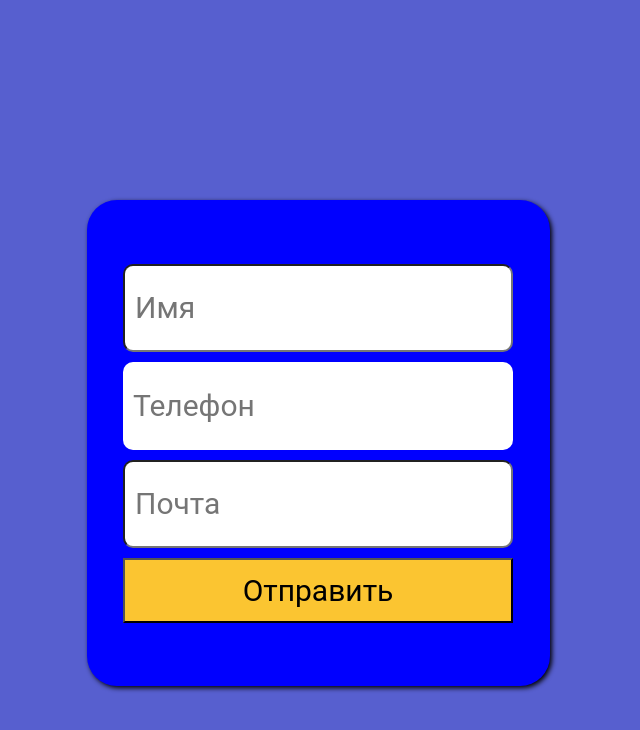
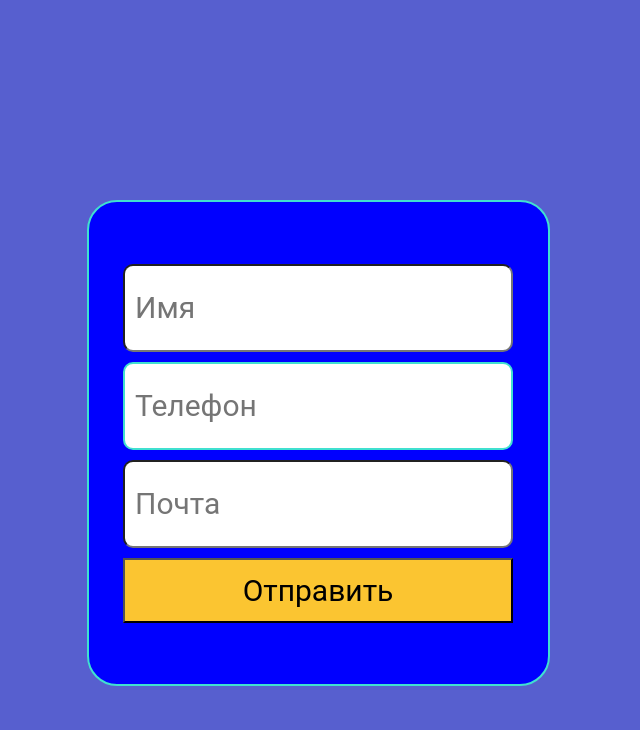
Before and after one commit to maksimbulatov/FE_homework_7, a plain HTML site: page index.html in a window 1280 px wide. In both pictures the pointer is over the element "Отправить". Shown: the whole page, without its empty margins (322-962 px from the left). Drawn offline with Linux system fonts and the light colour scheme.

Commit message:
secodn commit

```diff
--- a/style/style.css
+++ b/style/style.css
@@ -15,14 +15,11 @@ form{
     height: 486px;
     margin: 200px auto;
     background-color: blue;
-    transition: box-shadow
-    transition-duration: 0.5s;
 }
 
 form:hover{
     outline: none;
-    box-shadow: 2px 2px 5px black;
-    border: 10px #FBC531;
+    border: 2px solid turquoise;
 
 }
 
@@ -45,7 +42,7 @@ input{
 
 input:hover{
     outline: none;
-    border: 10px #FBC531;
+    border: 2px solid turquoise;
 }
 
 label{
@@ -62,3 +59,8 @@ button{
     font-size: 30px;
     line-height: 35px;
 }
+
+button:hover{
+    outline: none;
+    border: 2px solid turquoise;
+}
```
